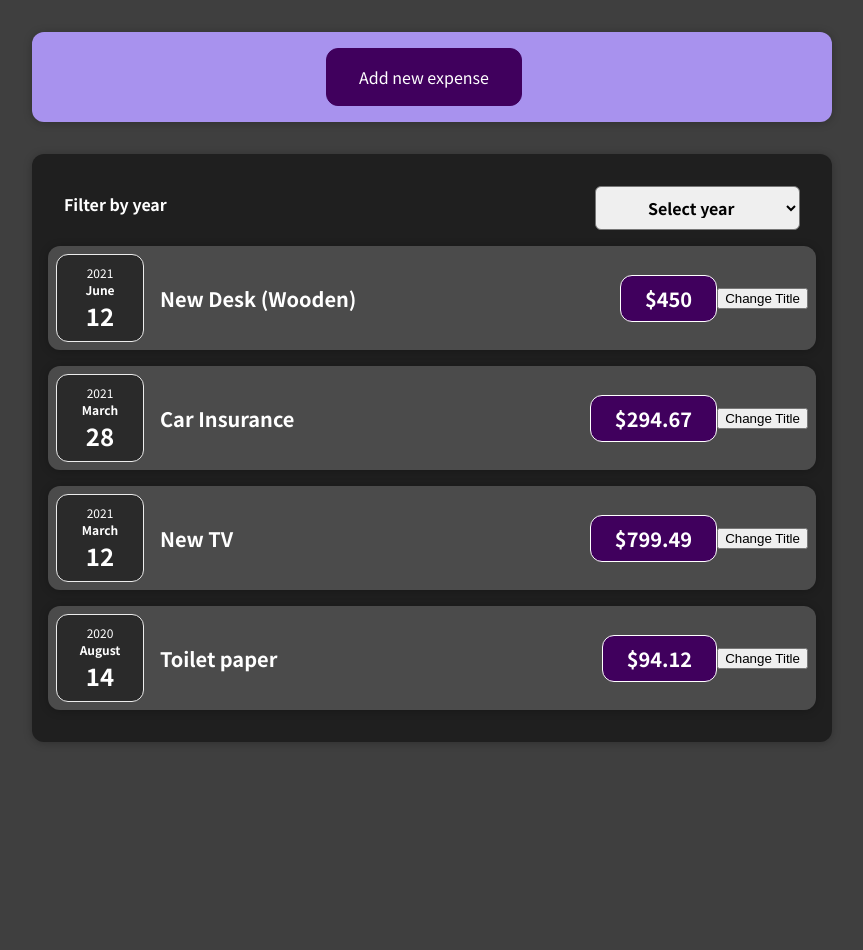
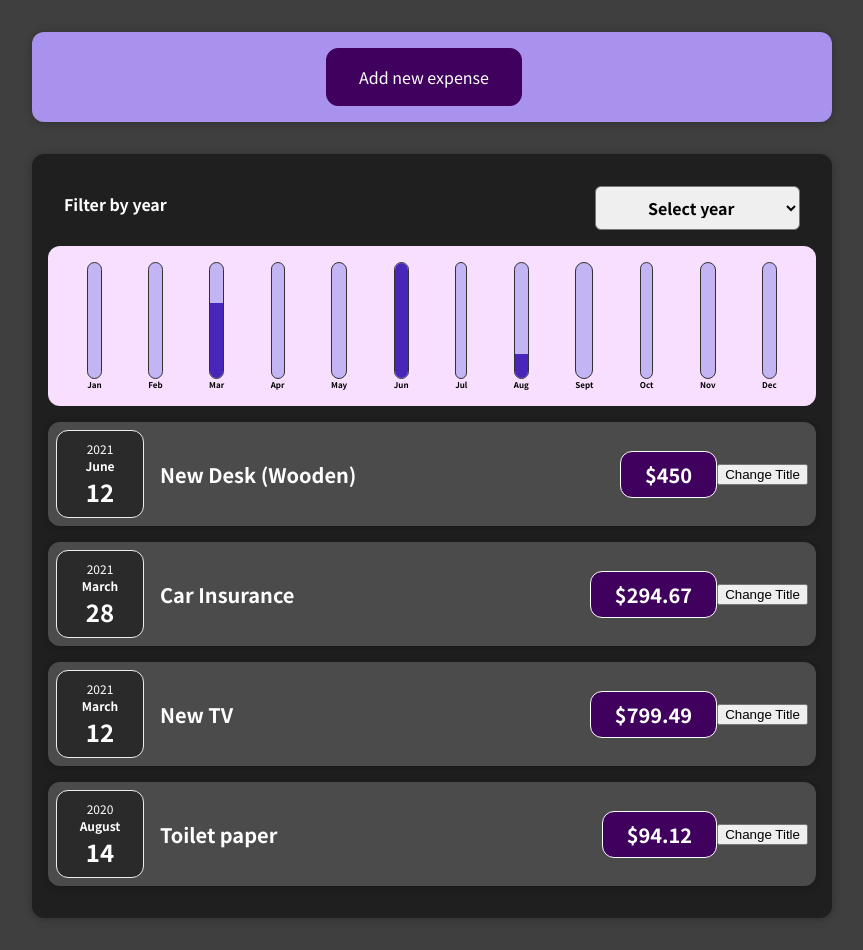
Before and after one commit to ThreePinkApples/react-complete-guide, a React (Create React App) app: page / in a window 1280 px wide. Shown: the whole page, without its empty margins (208-1071 px from the left). Before the commit the page ends 800 px from the top, so only its background shows below. Built offline with nearby package versions, Linux system fonts and the light colour scheme.

Commit message:
Added chart

```diff
--- /dev/null
+++ b/src/components/Chart/Chart.css
@@ -0,0 +1,9 @@
+.chart {
+  padding: 1rem;
+  border-radius: 12px;
+  background-color: #f8dfff;
+  text-align: center;
+  display: flex;
+  justify-content: space-around;
+  height: 10rem;
+}
--- /dev/null
+++ b/src/components/Chart/Chart.jsx
@@ -0,0 +1,18 @@
+import ChartBar from "./ChartBar";
+import "./Chart.css";
+
+export default function Chart(props) {
+  const dataPointValues = props.dataPoints.map((dataPoint) => dataPoint.value);
+  const totalMaximum = Math.max(...dataPointValues);
+  return (
+    <div className="chart">
+      {props.dataPoints.map((dataPoint) => (
+        <ChartBar
+          key={dataPoint.label}
+          dataPoint={dataPoint}
+          maxValue={totalMaximum}
+        />
+      ))}
+    </div>
+  );
+}
--- /dev/null
+++ b/src/components/Chart/ChartBar.css
@@ -0,0 +1,30 @@
+.chart-bar {
+  height: 100%;
+  display: flex;
+  flex-direction: column;
+  align-items: center;
+}
+
+.chart-bar__inner {
+  height: 100%;
+  width: 100%;
+  border: 1px solid #313131;
+  border-radius: 12px;
+  background-color: #c3b4f3;
+  overflow: hidden;
+  display: flex;
+  flex-direction: column;
+  justify-content: flex-end;
+}
+
+.chart-bar__fill {
+  background-color: #4826b9;
+  width: 100%;
+  transition: all 0.3s ease-out;
+}
+
+.chart-bar__label {
+  font-weight: bold;
+  font-size: 0.5rem;
+  text-align: center;
+}
--- /dev/null
+++ b/src/components/Chart/ChartBar.jsx
@@ -0,0 +1,19 @@
+import "./ChartBar.css";
+
+export default function ChartBar(props) {
+  const dataPoint = props.dataPoint;
+  let barFillHeight = "0%";
+  console.log(props.maxValue);
+  if (props.maxValue > 0) {
+    barFillHeight = Math.round((dataPoint.value / props.maxValue) * 100) + "%";
+  }
+
+  return (
+    <div className="chart-bar">
+      <div className="chart-bar__inner">
+        <div className="chart-bar__fill" style={{ height: barFillHeight }}></div>
+      </div>
+      <div className="chart-bar__label">{dataPoint.label}</div>
+    </div>
+  );
+}
--- a/src/components/ExpenseItemList/ExpenseItemList.jsx
+++ b/src/components/ExpenseItemList/ExpenseItemList.jsx
@@ -1,6 +1,7 @@
 import { useState } from "react";
 import ExpenseFilter from "../ExpenseFilter/ExpenseFilter";
 import Card from "../Wrappers/Card/Card";
+import ExpensesChart from "./ExpensesChart";
 import FilteredExpenseItems from "./FilteredExpenseItems";
 import "./ExpenseItemList.css";
 
@@ -22,7 +23,8 @@ export default function ExpenseItemList(props) {
   return (
     <Card className="expense-item-list">
       <ExpenseFilter filterOnYear={setFilterOnYear} />
-      <FilteredExpenseItems expenses={filteredExpenses}/>
+      <ExpensesChart expenses={filteredExpenses} />
+      <FilteredExpenseItems expenses={filteredExpenses} />
     </Card>
   );
 }
--- /dev/null
+++ b/src/components/ExpenseItemList/ExpensesChart.jsx
@@ -0,0 +1,25 @@
+import Chart from "./../Chart/Chart";
+
+export default function ExpensesChart(props) {
+    const chartDataPoints = [
+        { label: "Jan", value: 0 },
+        { label: "Feb", value: 0 },
+        { label: "Mar", value: 0 },
+        { label: "Apr", value: 0 },
+        { label: "May", value: 0 },
+        { label: "Jun", value: 0 },
+        { label: "Jul", value: 0 },
+        { label: "Aug", value: 0 },
+        { label: "Sept", value: 0 },
+        { label: "Oct", value: 0 },
+        { label: "Nov", value: 0 },
+        { label: "Dec", value: 0 }
+    ];
+
+    for (const expense of props.expenses) {
+        // Starts at 0...
+        const monthIndex = expense.date.getMonth();
+        chartDataPoints[monthIndex].value = expense.amount;
+    }
+    return <Chart dataPoints={chartDataPoints} />
+}
```
